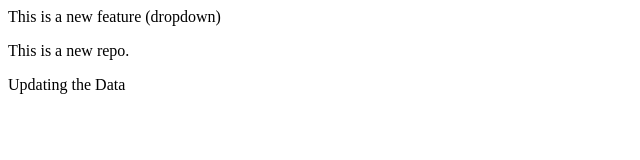
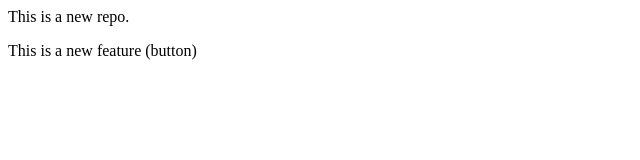
Before and after one commit to Satyapriya-kund/localrepo, a plain HTML site: page index.html in a window 1280 px wide. Shown: the whole page, without its empty margins (0-640 px from the left). Drawn offline with Linux system fonts and the light colour scheme.

Commit message:
Add button

```diff
--- a/index.html
+++ b/index.html
@@ -1,3 +1,2 @@
-<p>This is a new feature (dropdown)</p>
 <p>This is a new repo.</p>
-<p> Updating the Data</p>
+<p>This is a new feature (button)</p>
```
